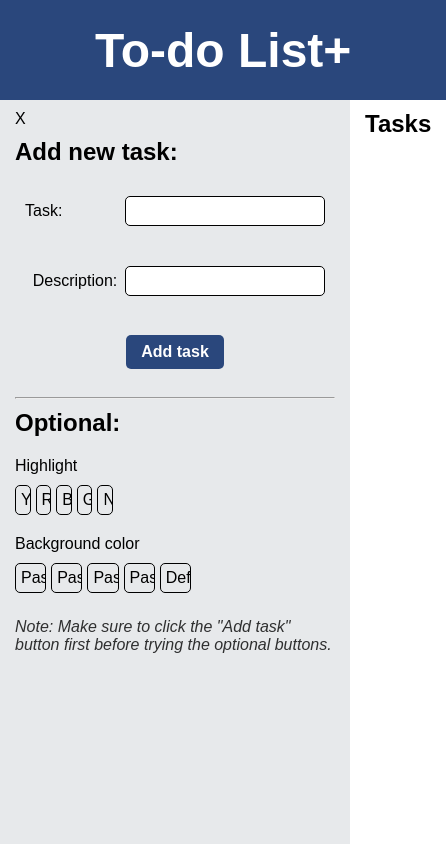
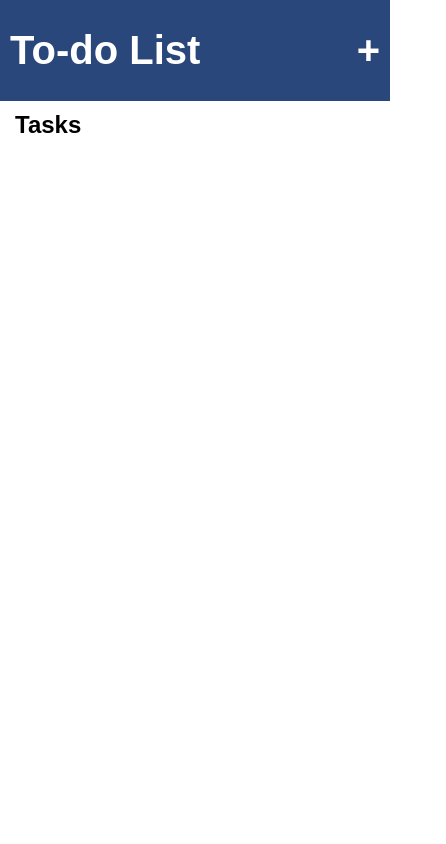
Before and after one commit to hazelnut6/To-do, a plain HTML site: page index.html in a window 390 px wide. Shown: the whole page, 446 px wide, since content can reach past the window. Drawn offline with Linux system fonts and the light colour scheme.

Commit message:
Small screen responsiveness

```diff
--- a/style.css
+++ b/style.css
@@ -21,7 +21,7 @@ body {
     width: 100vw;
     height: 100vh;
     display: grid;
-    grid-template-columns: 350px 3fr;
+    grid-template-columns: 350px 1fr;
     grid-template-rows: 100px 3fr;
 }
 
@@ -40,6 +40,10 @@ header p {
     font-size: 3rem;
 }
 
+.burgerMenu {
+    display: none;
+}
+
 .sidebar {
     grid-column: 1/2;
     grid-row: 2/-1;
@@ -48,6 +52,10 @@ header p {
     display: flex;
     flex-direction: column;
     gap: 10px;
+}
+
+.closeSide {
+    display: none;
 }
 
 .inputs {
@@ -86,9 +94,6 @@ form {
 .inputLabel {
     grid-column: 1/1;
     grid-row: 2/3;
-    display: flex;
-    justify-content: center;
-    align-items: center;
 }
 
 #inputBar {
@@ -139,7 +144,7 @@ form {
     gap: 5px;
 }
 
-input[name = "highlight"] {
+input[name = 'highlight'] {
     width: 4vw;
     padding: 5px;
     border-style: none;
@@ -148,11 +153,11 @@ input[name = "highlight"] {
     border-radius: 5px;
 }
 
-input[name = "highlight"]:hover{
+input[name = 'highlight']:hover{
     background-color: white;
 }
 
-input[name = "pastel"] {
+input[name = 'pastel'] {
     width: 8vw;
     padding: 5px;
     border-style: none;
@@ -161,7 +166,7 @@ input[name = "pastel"] {
     border-radius: 5px;
 }
 
-input[name = "pastel"]:hover {
+input[name = 'pastel']:hover {
     background-color: white;
 }
 
@@ -185,8 +190,6 @@ input[name = "pastel"]:hover {
 
 .top {
     width: 100%;
-    display: flex;
-    justify-content: space-between;
 }
 
 .taskSec {
@@ -238,3 +241,112 @@ input[name = "pastel"]:hover {
     grid-row: 1/-1;
     height: 30px;
 }
+
+
+/* Media queries */
+
+/* Small */
+@media only screen and (max-width: 600px) {
+    /* Header */
+    header {
+        height: 12vh;
+        width: 100vw;
+        position: fixed;
+        justify-content: space-between;
+        padding: 0px 10px;
+    }
+
+    header p {
+        font-size: 2.5rem;
+    }
+
+    .container {
+        display: flex;
+        flex-direction: column;
+    }
+
+    .burgerMenu {
+        display: block;
+    }
+
+    /* Sidebar */
+    .sidebar {
+        height: 100dvh;
+        height: 100vh;
+        width: 100vw;
+        left: 450px;
+        position: fixed;
+        padding: 0px 10px;
+    }
+
+    .sidebarActive {
+        left: 0px;
+    }
+
+    .closeSide {
+        display: block;
+        height: 12vh;
+        display: flex;
+        justify-content: right;
+        align-items: center;
+        /* border: 1px solid black; */
+    }
+
+    .closeIcon {
+        font-size: 2.2rem;
+        font-weight: bold;
+    }
+
+    form {
+        grid-template-columns: 100px 240px;
+    }
+
+    #addBtn {
+        padding: 10px 20px;
+    }
+
+    input[name = 'highlight'] {
+        width: 30vw;
+    }
+
+    input[name = 'pastel'] {
+        width: 30vw;
+    }
+
+    .note {
+        margin-top: 20px;
+    }
+
+    /* Main */
+    .main {
+        margin-top: 12vh;
+    }
+
+    .taskSec {
+        grid-template-columns: repeat(auto-fit, 345px);
+    }
+
+    .taskDiv {
+        height: 130px;
+        width: inherit;
+        grid-template-columns: 35px 225px 35px;
+    }
+
+    .title {
+        font-size: 1.1rem;
+    }
+}
+
+/* Medium */
+/* @media only screen and (600px <= width <= 992px){
+    .sidebar {
+        background-color: cornflowerblue;
+    }
+} */
+
+/* Large */
+/* @media only screen and (width >= 1000px){
+    .sidebar {
+        background-color: beige;
+    }
+} */
```
